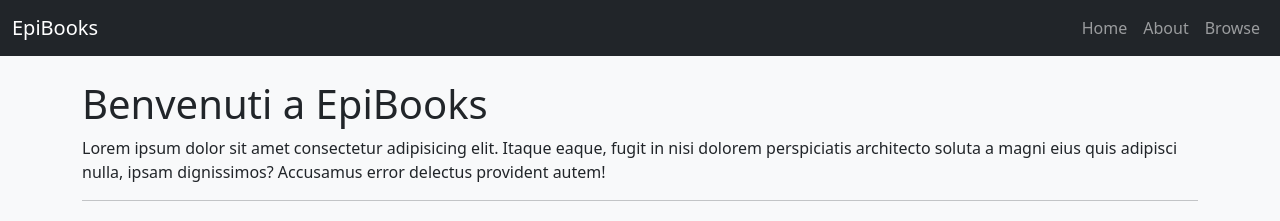
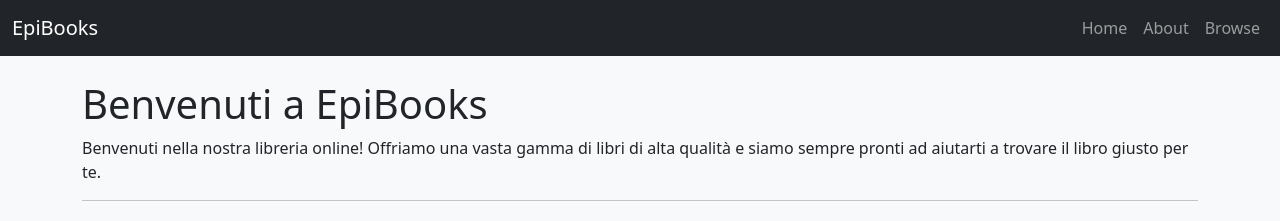
Before and after one commit to Nestor162/U3-D2-React-Bootstrap-FS0123ITA, a React (Create React App) app: page / in a window 1280 px wide. Shown: the top 221 px of the page. Built offline with nearby package versions, Linux system fonts and the light colour scheme; the HTML template or start-up script is replaced by a standard one.

Commit message:
Cambiato contenuto paragrafo

```diff
--- a/src/components/Welcome.jsx
+++ b/src/components/Welcome.jsx
@@ -3,8 +3,8 @@ const Welcome = () => (
   <Container className="mt-4">
     <h1>Benvenuti a EpiBooks</h1>
     <p>
-      Lorem ipsum dolor sit amet consectetur adipisicing elit. Itaque eaque, fugit in nisi dolorem perspiciatis
-      architecto soluta a magni eius quis adipisci nulla, ipsam dignissimos? Accusamus error delectus provident autem!
+      Benvenuti nella nostra libreria online! Offriamo una vasta gamma di libri di alta qualità e siamo sempre pronti ad
+      aiutarti a trovare il libro giusto per te.
     </p>
     <hr />
   </Container>
```
